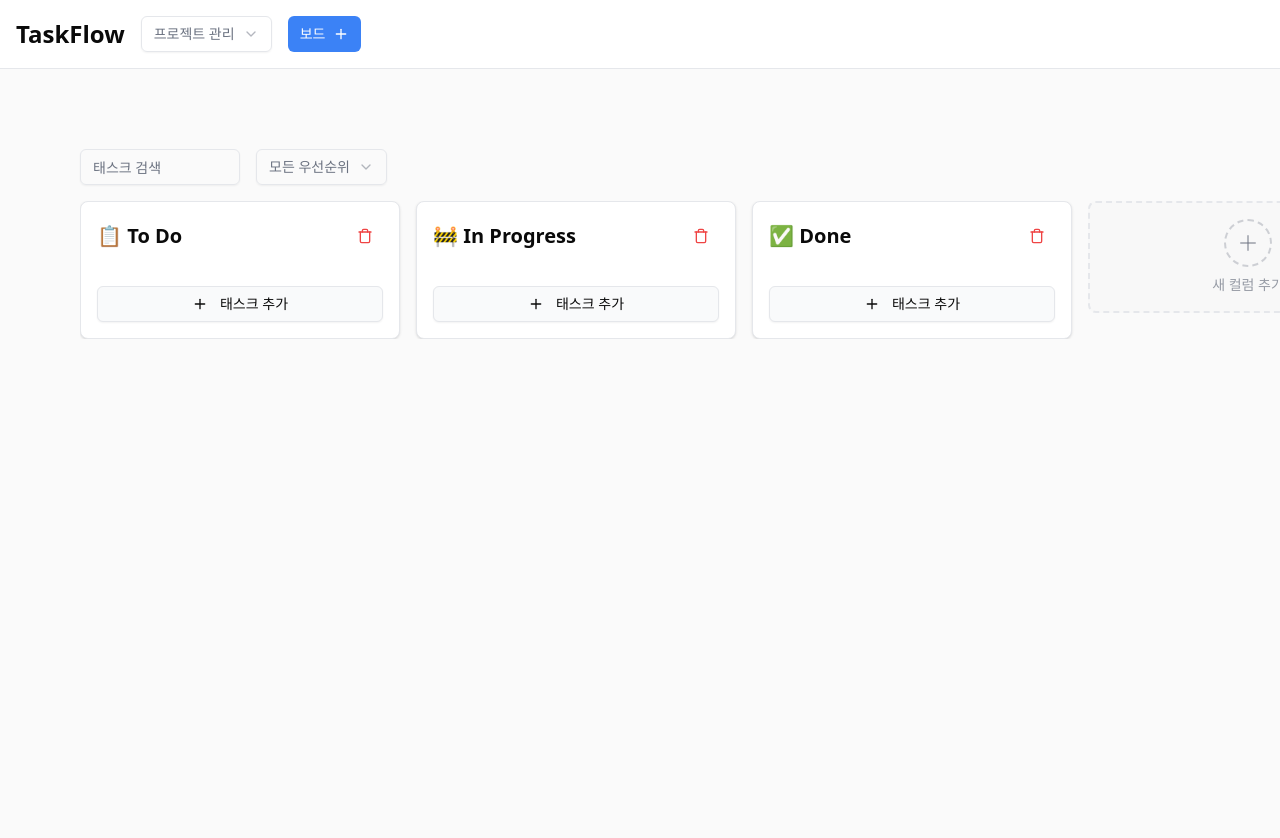
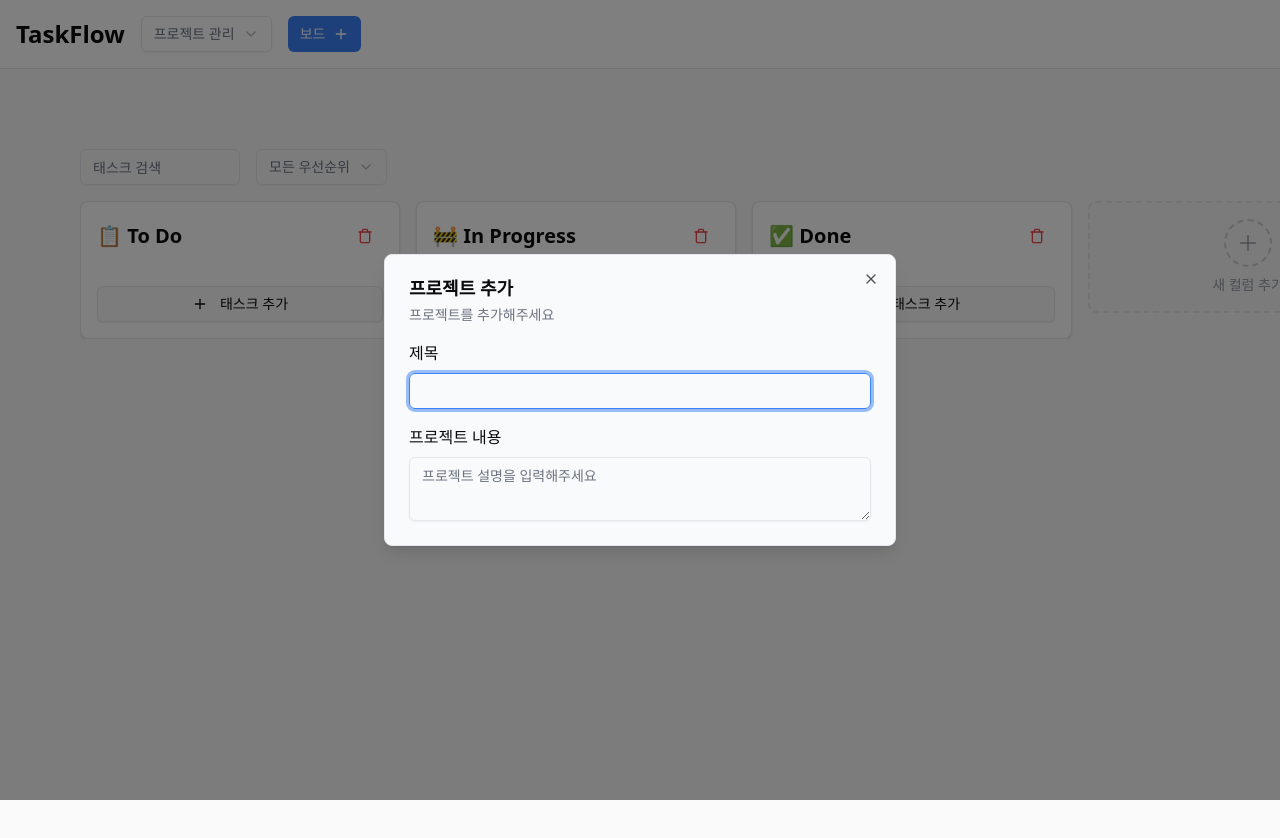
Before and after one commit to Yangs1s/task_flow, a Next.js app: page / in a window 1280 px wide. Both pictures are taken after a click on the button "보드". Shown: the top 838 px of the page. Built offline with nearby package versions, Linux system fonts and the light colour scheme.

Commit message:
feat: 프로젝트 추가

```diff
--- /dev/null
+++ b/src/entities/board/model/schema.ts
@@ -0,0 +1,9 @@
+import { z } from "zod";
+
+export const boardSchema = z.object({
+  title: z.string().min(1, { message: "제목은 필수 입력 항목입니다." }),
+  description: z.string().optional(),
+});
+
+export type BoardFormInput = z.input<typeof boardSchema>;
+export type BoardFormOutput = z.output<typeof boardSchema>;
--- a/src/features/board/add-board/ui/AddBoardButton.tsx
+++ b/src/features/board/add-board/ui/AddBoardButton.tsx
@@ -1,25 +1,18 @@
-'use client'
+"use client";
 import { Button } from "@/src/shared/ui/button";
 import { PlusIcon } from "lucide-react";
-
-
-
-type AddBoardButtonProps = React.ComponentPropsWithoutRef<'button'>
-
-type ButtonProps = {
-  onClick:AddBoardButtonProps['onClick']
-}
+import { useState } from "react";
+import { AddBoardModal } from "../../ui/AddBoardModal";
 
 export const AddBoardButton = () => {
-  const handleAddBoard = () => {
-    // 보드 추가 로직 (나중에 구현)
-    console.log("보드 추가");
-  };
-
+  const [isModalOpen, setIsModalOpen] = useState(false);
   return (
-    <Button onClick={handleAddBoard}>
-      보드
-      <PlusIcon className="w-4 h-4" />
-    </Button>
+    <>
+      <Button onClick={() => setIsModalOpen(true)}>
+        보드
+        <PlusIcon className="w-4 h-4" />
+      </Button>
+      <AddBoardModal isOpen={isModalOpen} onOpenChange={setIsModalOpen} />
+    </>
   );
 };
--- a/src/features/board/ui/AddBoardButton.tsx
+++ /dev/null
@@ -1,12 +0,0 @@
-import { Button } from "@/src/shared/ui/button"
-import { PlusIcon } from "lucide-react"
-export const AddBoardButton = () => {
-  return (
-    <div>
-      <Button>
-        보드
-        <PlusIcon className="w-4 h-4" />
-      </Button>
-    </div>
-  )
-}
--- /dev/null
+++ b/src/features/board/ui/AddBoardModal.tsx
@@ -0,0 +1,60 @@
+import {
+  Dialog,
+  DialogContent,
+  DialogTitle,
+  DialogHeader,
+  DialogDescription,
+} from "@/src/shared/ui/dialog";
+import { Input } from "@/src/shared/ui/input";
+import { useForm } from "react-hook-form";
+import { zodResolver } from "@hookform/resolvers/zod";
+import { boardSchema, BoardFormInput } from "@/src/entities/board/model/schema";
+import { Textarea } from "@/src/shared/ui/textarea";
+
+interface AddBoardModalProps {
+  isOpen: boolean;
+  onOpenChange: (open: boolean) => void;
+}
+
+export const AddBoardModal = ({ isOpen, onOpenChange }: AddBoardModalProps) => {
+  const handleOpenChange = (open: boolean) => {
+    onOpenChange(open);
+  };
+
+  const { register, handleSubmit } = useForm<BoardFormInput>({
+    resolver: zodResolver(boardSchema),
+    defaultValues: {
+      title: "",
+      description: "",
+    },
+  });
+
+  const onSubmit = (data: BoardFormInput) => {
+    console.log(data);
+  };
+
+  return (
+    <Dialog open={isOpen} onOpenChange={handleOpenChange}>
+      <DialogContent>
+        <DialogHeader>
+          <DialogTitle>프로젝트 추가</DialogTitle>
+          <DialogDescription>프로젝트를 추가해주세요</DialogDescription>
+        </DialogHeader>
+        <form onSubmit={handleSubmit(onSubmit)} className="flex flex-col gap-4">
+          <div className="flex flex-col gap-2">
+            <label htmlFor="title">제목</label>
+            <Input id="title" {...register("title")} />
+          </div>
+          <div className="flex flex-col gap-2">
+            <label htmlFor="title">프로젝트 내용</label>
+            <Textarea
+              id="description"
+              {...register("description")}
+              placeholder="프로젝트 설명을 입력해주세요"
+            />
+          </div>
+        </form>
+      </DialogContent>
+    </Dialog>
+  );
+};
--- a/src/features/board/ui/index.ts
+++ b/src/features/board/ui/index.ts
@@ -1 +1,2 @@
-export * from './AddBoardButton'
+export * from "./AddBoardModal";
+export * from "./BoardSelectBox";
--- a/src/shared/ui/button.tsx
+++ b/src/shared/ui/button.tsx
@@ -1,11 +1,11 @@
-import * as React from "react"
-import { Slot } from "@radix-ui/react-slot"
-import { cva, type VariantProps } from "class-variance-authority"
+import * as React from "react";
+import { Slot } from "@radix-ui/react-slot";
+import { cva, type VariantProps } from "class-variance-authority";
 
-import { cn } from "@/src/shared/lib/utils"
+import { cn } from "@/src/shared/lib/utils";
 
 const buttonVariants = cva(
-  "inline-flex items-center justify-center gap-2 whitespace-nowrap rounded-md text-sm font-medium transition-all disabled:pointer-events-none disabled:opacity-50 [&_svg]:pointer-events-none [&_svg:not([class*='size-'])]:size-4 shrink-0 [&_svg]:shrink-0 outline-none focus-visible:border-ring focus-visible:ring-ring/50 focus-visible:ring-[3px] aria-invalid:ring-destructive/20 dark:aria-invalid:ring-destructive/40 aria-invalid:border-destructive",
+  "inline-flex items-center cursor-pointer justify-center gap-2 whitespace-nowrap rounded-md text-sm font-medium transition-all disabled:pointer-events-none disabled:opacity-50 [&_svg]:pointer-events-none [&_svg:not([class*='size-'])]:size-4 shrink-0 [&_svg]:shrink-0 outline-none focus-visible:border-ring focus-visible:ring-ring/50 focus-visible:ring-[3px] aria-invalid:ring-destructive/20 dark:aria-invalid:ring-destructive/40 aria-invalid:border-destructive",
   {
     variants: {
       variant: {
@@ -34,7 +34,7 @@ const buttonVariants = cva(
       size: "default",
     },
   }
-)
+);
 
 function Button({
   className,
@@ -44,9 +44,9 @@ function Button({
   ...props
 }: React.ComponentProps<"button"> &
   VariantProps<typeof buttonVariants> & {
-    asChild?: boolean
+    asChild?: boolean;
   }) {
-  const Comp = asChild ? Slot : "button"
+  const Comp = asChild ? Slot : "button";
 
   return (
     <Comp
@@ -54,7 +54,7 @@ function Button({
       className={cn(buttonVariants({ variant, size, className }))}
       {...props}
     />
-  )
+  );
 }
 
-export { Button, buttonVariants }
+export { Button, buttonVariants };
--- a/src/widgets/header/ui/Header.tsx
+++ b/src/widgets/header/ui/Header.tsx
@@ -1,6 +1,6 @@
 "use client";
 import { AddBoardButton } from "@/src/features/board/add-board";
-import { BoardSelectBox } from "@/src/features/board/ui/BoardSelectBox";
+import { BoardSelectBox } from "@/src/features/board/ui";
 export function Header() {
   return (
     <header className="bg-white border-b border-gray-200 p-4">
```
Also changed, not shown: src/features/board/ui/BoardSelectBox.tsx (+9 -3 lines).
